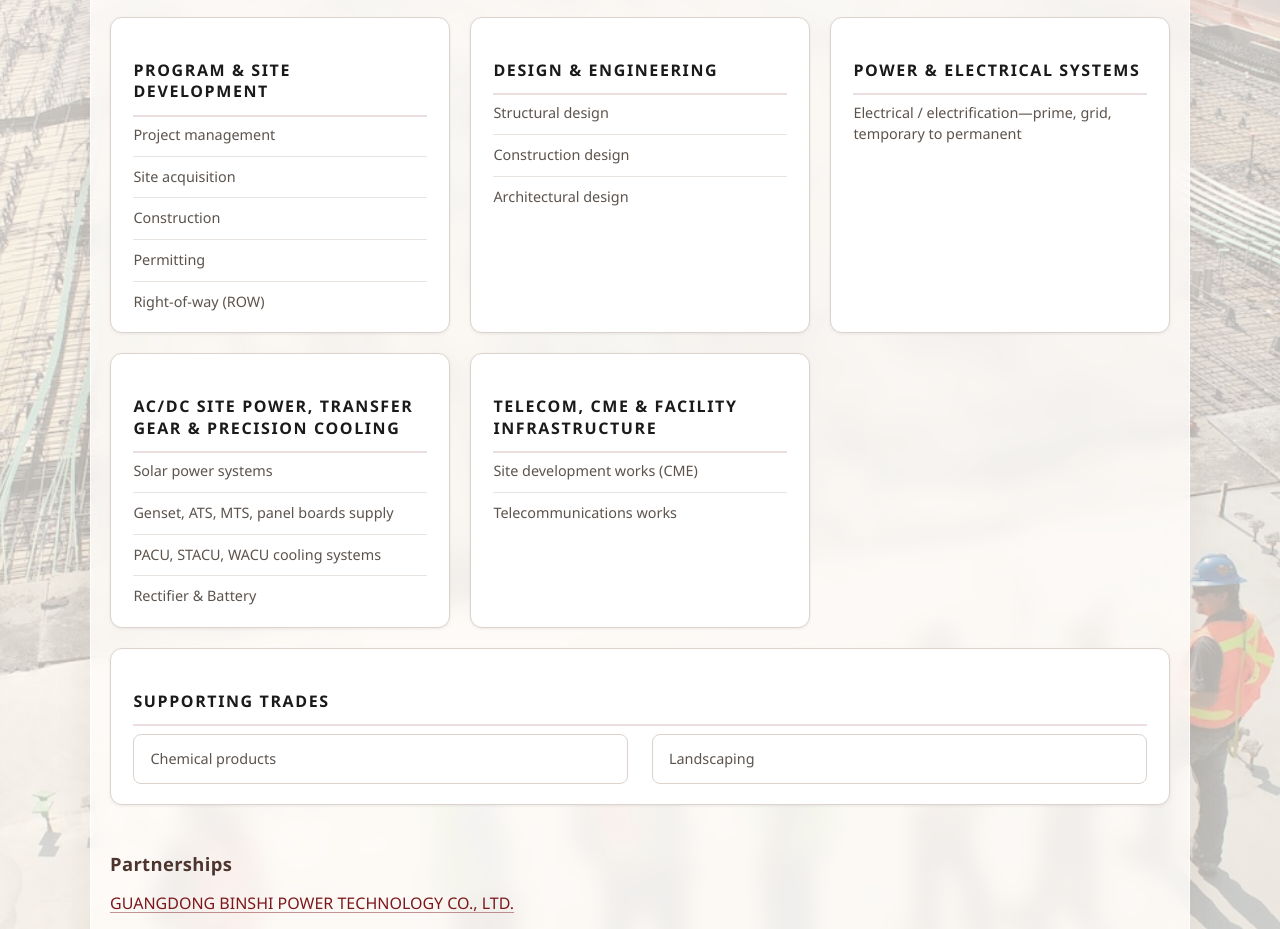
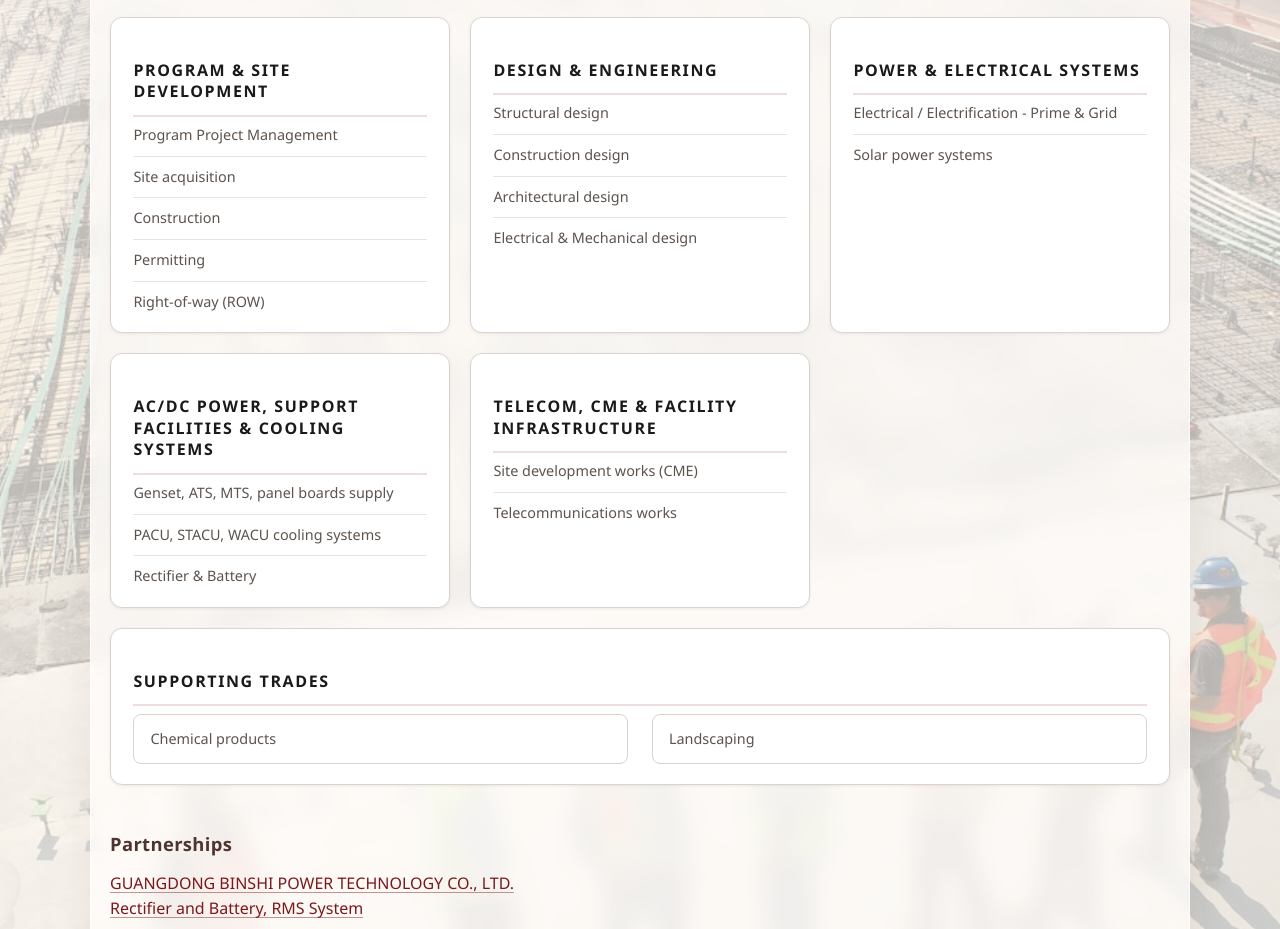
Before and after one commit to alyssazamoranos/czd-company-website, a plain HTML site: page services.html in a window 1280 px wide. Shown: the part 387-1316 px from the top of the page. Drawn offline with Linux system fonts and the light colour scheme.

Commit message:
Add files via upload

```diff
--- a/services.html
+++ b/services.html
@@ -4,7 +4,7 @@
   <meta charset="UTF-8" />
   <meta name="viewport" content="width=device-width, initial-scale=1" />
   <meta name="theme-color" content="#5c1316" />
-  <meta name="description" content="Services offered by CZDevelopment Corp. — project management, telecom, electrical, solar and more." />
+  <meta name="description" content="Services offered by CZDevelopment Corp. — Program Project Management, telecom, electrical, solar and more." />
   <title>Our Services — CZDevelopment Corp.</title>
   <link rel="stylesheet" href="css/styles.css?v=paired-trades-border-fix" />
 </head>
@@ -49,7 +49,7 @@
         <article class="deliver-pillar">
           <h3 class="deliver-pillar__title">Program &amp; site development</h3>
           <ul class="deliver-pillar__list">
-            <li>Project management</li>
+            <li>Program Project Management</li>
             <li>Site acquisition</li>
             <li>Construction</li>
             <li>Permitting</li>
@@ -63,20 +63,21 @@
             <li>Structural design</li>
             <li>Construction design</li>
             <li>Architectural design</li>
+            <li>Electrical &amp; Mechanical design</li>
           </ul>
         </article>
 
         <article class="deliver-pillar">
           <h3 class="deliver-pillar__title">Power &amp; electrical systems</h3>
           <ul class="deliver-pillar__list">
-            <li>Electrical / electrification—prime, grid, temporary to permanent</li>
+            <li>Electrical / Electrification - Prime &amp; Grid</li>
+            <li>Solar power systems</li>
           </ul>
         </article>
 
         <article class="deliver-pillar">
-          <h3 class="deliver-pillar__title">AC/DC site power, transfer gear &amp; precision cooling</h3>
+          <h3 class="deliver-pillar__title">AC/DC POWER, Support Facilities &amp; Cooling Systems</h3>
           <ul class="deliver-pillar__list">
-            <li>Solar power systems</li>
             <li>Genset, ATS, MTS, panel boards supply</li>
             <li>PACU, STACU, WACU cooling systems</li>
             <li>Rectifier &amp; Battery</li>
@@ -114,6 +115,12 @@
           >
             GUANGDONG BINSHI POWER TECHNOLOGY CO., LTD.
           </button>
+        </li>
+        <li>
+          <a
+            class="partnership-link"
+            href="mailto:czdevelopment.ph@gmail.com?subject=Partnership%20inquiry%3A%20Rectifier%20and%20Battery%2C%20RMS%20System"
+            >Rectifier and Battery, RMS System</a>
         </li>
       </ul>
     </section>
```
Also changed, not shown: index.html (+1 -1 lines), location.html (line endings or trailing spaces).
